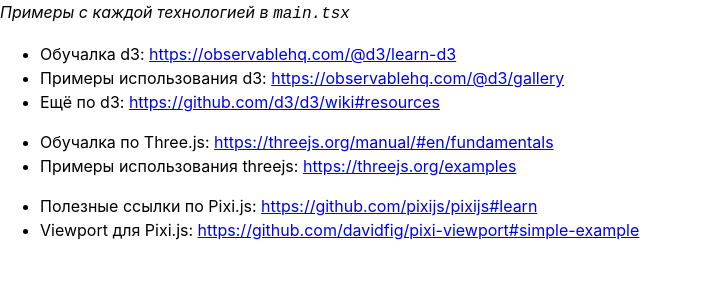
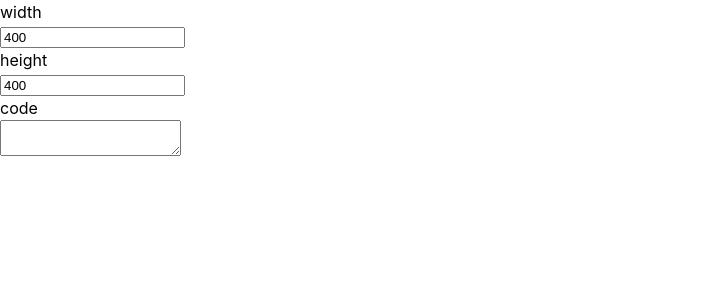
Before and after one commit to spaceorc/icfpc2022-pegovka-team, a React (Vite) app in the folder visualizer/: page / in a window 1280 px wide. Shown: the top 300 px of the page, without its empty margins (0-703 px from the left). Built offline with nearby package versions, Linux system fonts and the light colour scheme.

Commit message:
template for app

```diff
--- a/visualizer/src/App.tsx
+++ b/visualizer/src/App.tsx
@@ -1,53 +1,23 @@
+import { useState } from 'react';
+
 function App() {
-  return (
-    <>
-      <em>
-        Примеры с каждой технологией в <code>main.tsx</code>
-      </em>
-      <ul>
-        <li>
-          Обучалка d3:{" "}
-          <a href="https://observablehq.com/@d3/learn-d3">https://observablehq.com/@d3/learn-d3</a>
-        </li>
-        <li>
-          Примеры использования d3:{" "}
-          <a href="https://observablehq.com/@d3/gallery">https://observablehq.com/@d3/gallery</a>
-        </li>
-        <li>
-          Ещё по d3:{" "}
-          <a href="https://github.com/d3/d3/wiki#resourcesx">
-            https://github.com/d3/d3/wiki#resources
-          </a>
-        </li>
-      </ul>
-      <ul>
-        <li>
-          Обучалка по Three.js:{" "}
-          <a href="https://threejs.org/manual/#en/fundamentals">
-            https://threejs.org/manual/#en/fundamentals
-          </a>
-        </li>
-        <li>
-          Примеры использования threejs:{" "}
-          <a href="https://threejs.org/examples">https://threejs.org/examples</a>
-        </li>
-      </ul>
-      <ul>
-        <li>
-          Полезные ссылки по Pixi.js:{" "}
-          <a href="https://github.com/pixijs/pixijs#learn">
-            https://github.com/pixijs/pixijs#learn
-          </a>
-        </li>
-        <li>
-          Viewport для Pixi.js:{" "}
-          <a href="https://github.com/davidfig/pixi-viewport#simple-example">
-            https://github.com/davidfig/pixi-viewport#simple-example
-          </a>
-        </li>
-      </ul>
-    </>
-  );
+    const [width, setWidth] = useState(400);
+    const [height, setHeight] = useState(400);
+    const [code, setCode] = useState('');
+
+    return (
+        <>
+            <div>
+                <label>width<br/><input type="text" value={width} onChange={event => setWidth(Number(event.target.value))} /></label><br/>
+                <label>height<br/><input type="text" value={width} onChange={event => setHeight(Number(event.target.value))} /></label><br/>
+                <label>
+                    code<br/>
+                    <textarea value={code} onChange={event => setCode(event.target.value)} />
+                </label>
+            </div>
+            <canvas width={width} height={height} />
+        </>
+    );
 }
 
 export default App;
```
